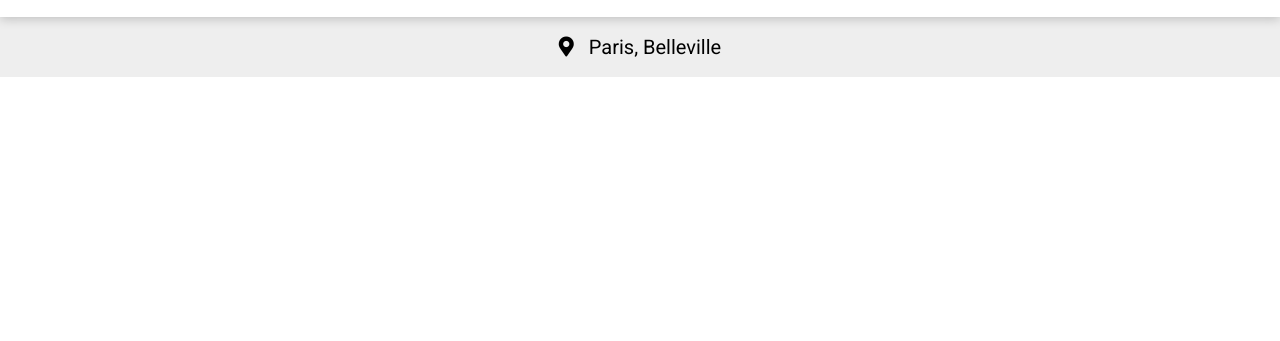
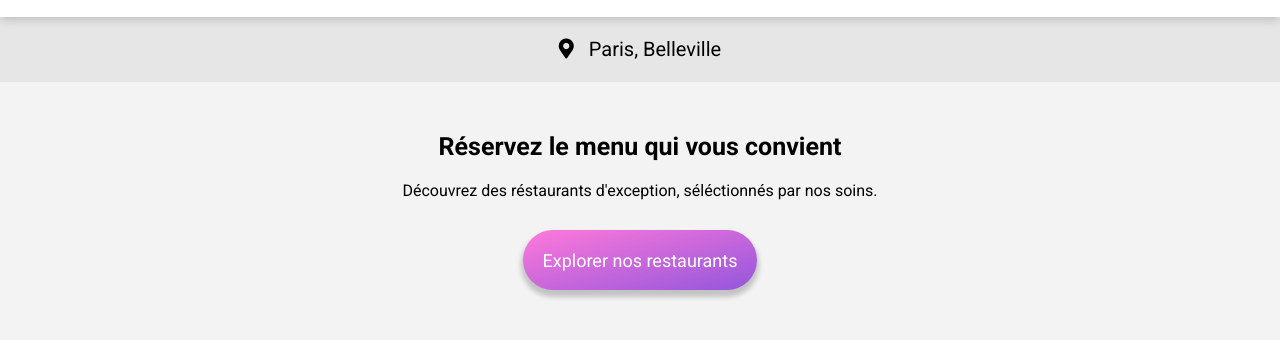
Before and after one commit to Christopherbidon/ChristopherBidon_3_31012022, a website: page index.html in a window 1280 px wide. Shown: the part 63-404 px from the top of the page. Drawn offline with Linux system fonts and the light colour scheme; a web font is replaced by a local one.

Commit message:
ajoue du titre et du bouton

```diff
--- a/index.html
+++ b/index.html
@@ -6,7 +6,7 @@
     <meta name="viewport" content="width=device-width, initial-scale=1.0">
     <link rel="stylesheet" href="./public/css/style.css">
     <link rel="stylesheet" href="https://pro.fontawesome.com/releases/v5.10.0/css/all.css" integrity="sha384-AYmEC3Yw5cVb3ZcuHtOA93w35dYTsvhLPVnYs9eStHfGJvOvKxVfELGroGkvsg+p" crossorigin="anonymous"/>
-    <title>Document</title>
+    <title>OhMyFood - Accueil</title>
 </head>
 <body>
     <header class="header">
@@ -16,6 +16,12 @@
         <div class="localisation">
             <p><span class="fas fa-map-marker-alt"></span> Paris, Belleville</p>
         </div>
+        <div class="quote">
+            <h1 class="quote__title">Réservez le menu qui vous convient</h1>
+            <p class="quote__text">Découvrez des réstaurants d'exception, séléctionnés par nos soins.</p>
+            <button class="quote__button">Explorer nos restaurants</button>
+        </div>
+
     </main>
 </body>
 </html>
--- /dev/null
+++ b/sass/composants/_buttons.scss
@@ -0,0 +1,14 @@
+button {
+    border: none;
+    background-image: linear-gradient(345deg, $primarycolor, $secondarycolor);
+    font-size: 18px;
+    height: 60px;
+    color: white;
+    padding: 0 20px;
+    border-radius: 30px;
+    box-shadow: 0 5px 5px 2px rgba(0,0,0,0.2);
+    &:hover {
+        background-image: linear-gradient(345deg, lighten($primarycolor, 10%), lighten($secondarycolor, 10%));
+        box-shadow: 0 5px 5px 2px rgba(0,0,0,0.3);
+    }
+}
--- a/sass/main.scss
+++ b/sass/main.scss
@@ -6,4 +6,6 @@
 
 @import './layout/header';
 
-@import './pages/home'
+@import './composants/buttons';
+
+@import './pages/home';
--- a/sass/pages/_home.scss
+++ b/sass/pages/_home.scss
@@ -2,14 +2,27 @@
     z-index: -1;
 }
 .localisation {
-    height: 60px;
+    height: 65px;
     text-align: center;
-    background-color: rgb(238, 238, 238);
+    background-color: #E6E6E6;
     p {
-        line-height: 60px;
+        line-height: 65px;
         font-size: 20px;
         span {
             margin-right: 10px;
         }
     }
 }
+.quote {
+    padding: 50px;
+    text-align: center;
+    background-color: #F3F3F3;
+    &__title {
+        font-family: 'Roboto', sans-serif;
+        font-size: 25px;
+        padding-bottom: 20px;
+    }
+    &__text {
+        padding-bottom: 30px;
+    }
+}
```
Also changed, not shown: public/css/style.css, 1 other file.
